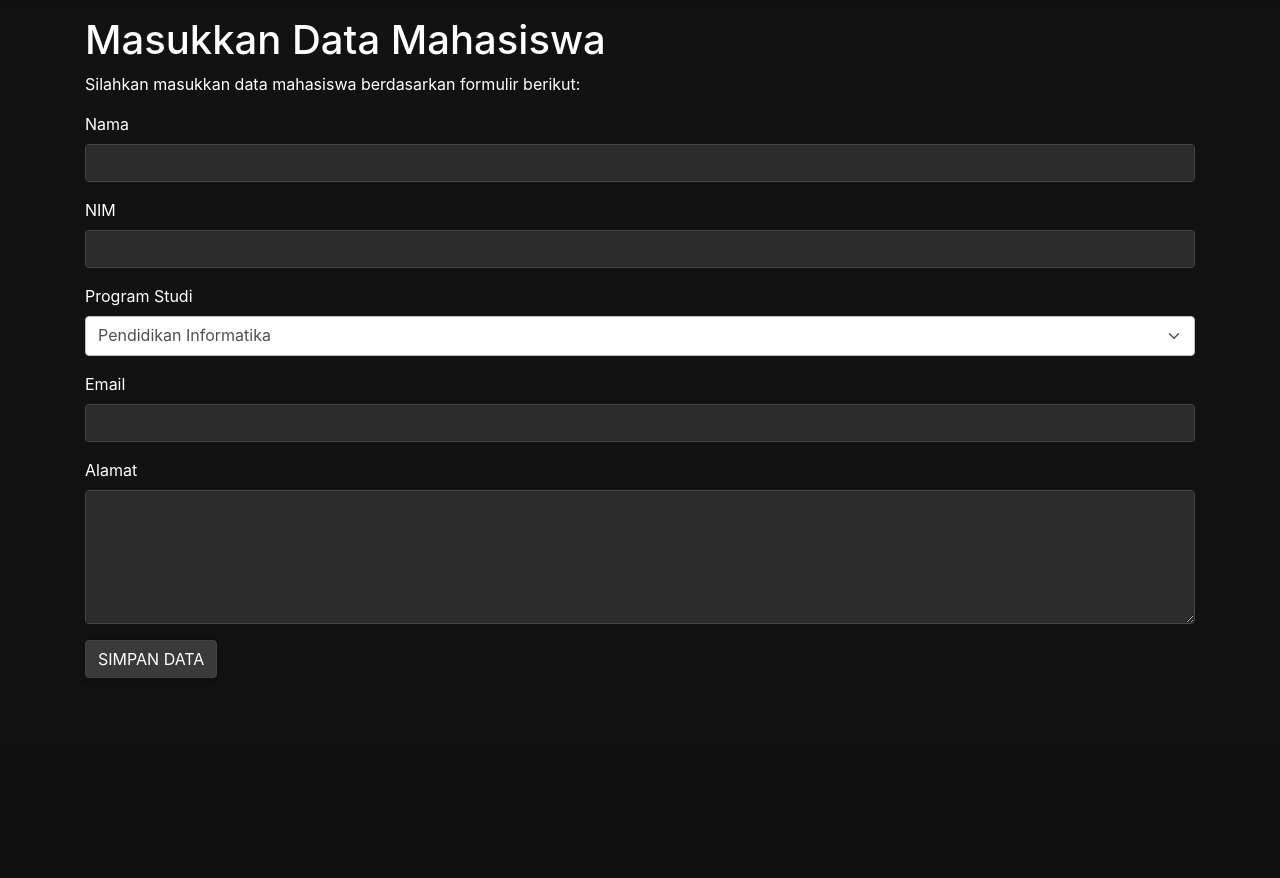
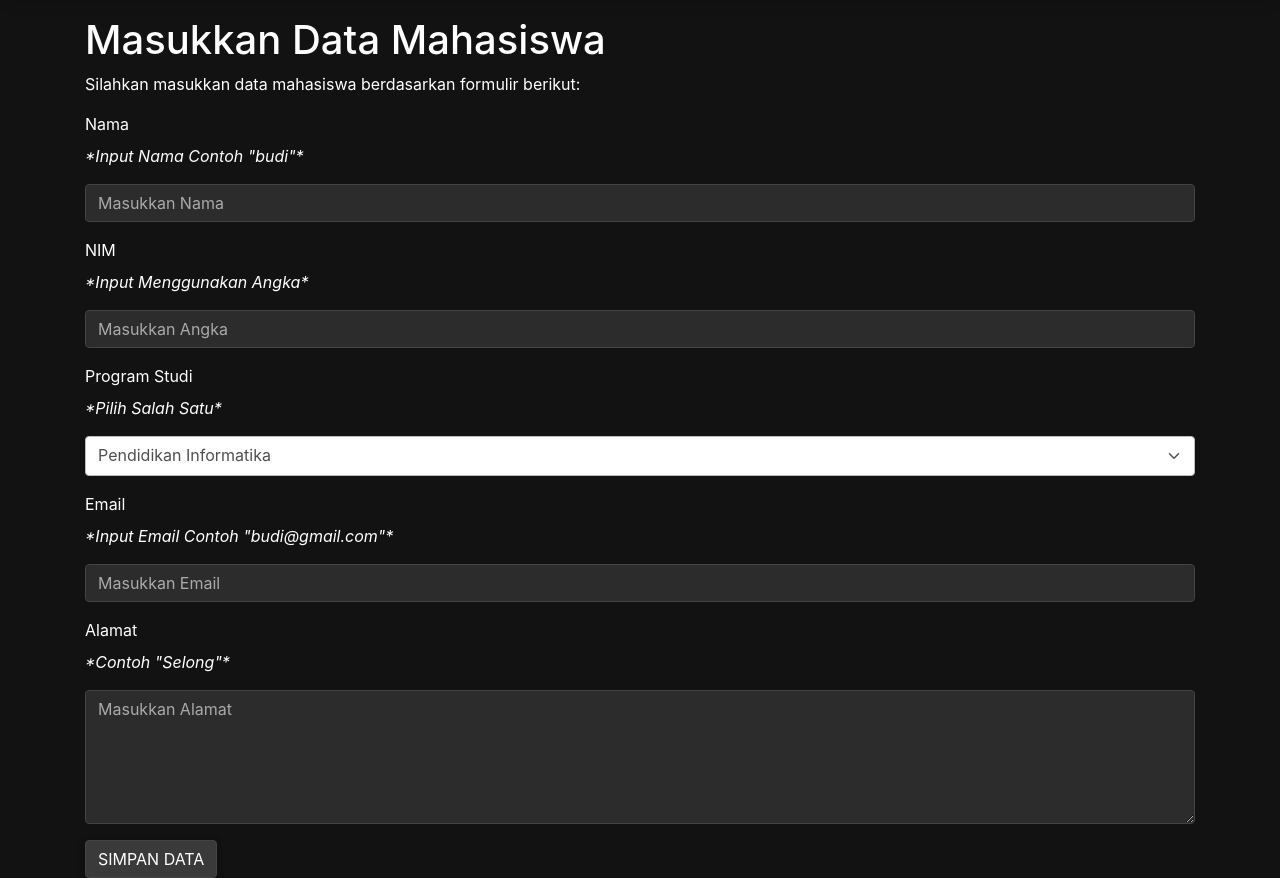
Before and after one commit to warsaftharith/input-data, a PHP site: page /tambah-data.php in a window 1280 px wide. Shown: the part 56-934 px from the top of the page. Before the commit the page ends 734 px from the top, so only its background shows below. Run offline with PHP 8.4, Linux system fonts and the light colour scheme; a user stored in the database is signed in; some libraries are stand-ins or nearby versions.

Commit message:
Update tambah-data.php

```diff
--- a/tambah-data.php
+++ b/tambah-data.php
@@ -85,14 +85,17 @@ if (isset($_POST["submit"])) {
             <form action="" method="POST">
                 <div class="mb-3">
                     <label for="nama" class="form-label dark">Nama</label>
-                    <input type="text" class="form-control" id="nama" name="nama" required>
+                    <p class="contoh"><i>*Input Nama Contoh "budi"*</i></p>
+                    <input type="text" class="form-control" id="nama" name="nama" placeholder="Masukkan Nama" required>
                 </div>
                 <div class="mb-3">
                     <label for="npm" class="form-label">NIM</label>
-                    <input type="text" class="form-control" id="npm" name="npm" pattern="\d{11}" title="NIM terdiri dari 11 angka atau lebih" required>
+                    <p class="contoh"><i>*Input Menggunakan Angka*</i></p>
+                    <input type="text" class="form-control" id="npm" name="npm" pattern="\d{11}" title="NIM terdiri dari 11 angka atau lebih" placeholder="Masukkan Angka" required>
                 </div>
                 <div class="mb-3">
                     <label for="prodi" class="form-label">Program Studi</label>
+                    <p class="contoh"><i>*Pilih Salah Satu*</i></p>
                     <select class="form-select" id="prodi" name="prodi" required>
                         <option value="Pendidikan Informatika">Pendidikan Informatika</option>
                         <option value="Pendidikan Matematika">Pendidikan Matematika</option>
@@ -104,16 +107,20 @@ if (isset($_POST["submit"])) {
                 </div>
                 <div class="mb-3">
                     <label for="email" class="form-label">Email</label>
-                    <input type="email" class="form-control" id="email" name="email" required>
+                    <p class="contoh"><i>*Input Email Contoh "budi@gmail.com"*</i></p>
+                    <input type="email" class="form-control" id="email" name="email" placeholder="Masukkan Email" required>
                 </div>
                 <div class="mb-3">
                     <label for="alamat" class="form-label">Alamat</label>
-                    <textarea class="form-control" id="alamat" name="alamat" rows="5" required></textarea>
+                    <p class="contoh"><i>*Contoh "Selong"*</i></p>
+                    <textarea class="form-control" id="alamat" name="alamat" rows="5" placeholder="Masukkan Alamat"required></textarea>
                 </div>
                 <button type="submit" name="submit" class="btn btn-primary">Simpan Data</button>
+                <br>
             </form>
         </div>
     </div>
+
 
     <!-- Bootstrap JS Bundle (popper.js and bootstrap.js) -->
     <script src="https://cdnjs.cloudflare.com/ajax/libs/mdb-ui-kit/3.11.0/mdb.min.js"></script>
```
